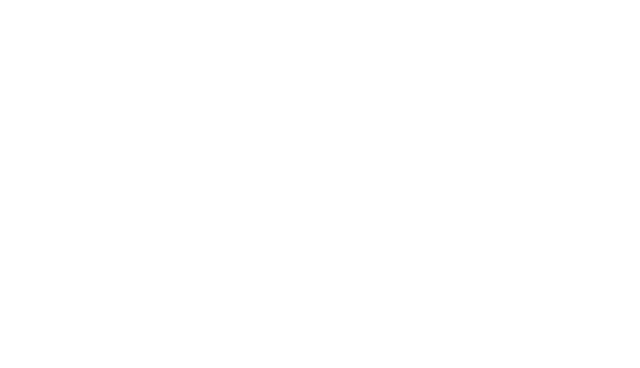
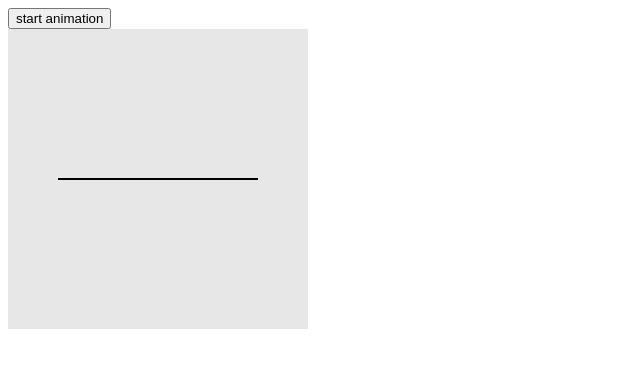
Before and after one commit to acciojob/rotate-line-sachinsherekar, a website: page main.html in a window 1280 px wide. Shown: the whole page, without its empty margins (0-640 px from the left). Drawn offline with Linux system fonts and the light colour scheme.

Commit message:
created a submission

```diff
--- a/main.html
+++ b/main.html
@@ -8,7 +8,11 @@
 
 <body>
 	<!-- the entire body must be written by student -->
-    <script type="text/javascript" src="./script.js">
+	<button onclick="start animation()"> start animation</button>
+<!-- 	<div class="container"> -->
+<!-- 		<div id="line"></div> -->
+	</div>
+	<script type="text/javascript" src="./script.js">
 </script>
 
 </body>
--- a/script.js
+++ b/script.js
@@ -1 +1,7 @@
 //your JS code here. If required.
+let container=document.createElement("div");
+container.className="container";
+let line=document.createElement('div');
+line.id="line";
+container.append(line);
+document.body.append(container);
--- a/styles.css
+++ b/styles.css
@@ -1 +1,25 @@
 /*  your css code here. If applicable */
+.container{
+	width:300px;
+	height:300px;
+     display:flex;
+	justify-content:center;
+	align-items:center;
+	background-color: #e7e7e7;
+}
+#line{
+	width:200px;
+	height:2px;
+	background-Color:black;
+	animation:move 1s linear infinite;
+
+}
+@keyframes move{
+		from{
+			transform:rotate(0deg);
+
+		}
+to{
+	tramsform: roatate(360deg);
+}
+}
```
